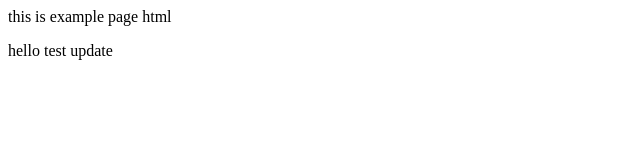
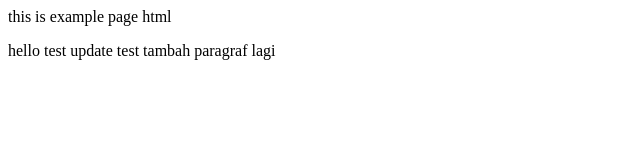
Before and after one commit to doko89/example-html, a plain HTML site: page index.html in a window 1280 px wide. Shown: the whole page, without its empty margins (0-640 px from the left). Drawn offline with Linux system fonts and the light colour scheme.

Commit message:
tambah paragraf

```diff
--- a/index.html
+++ b/index.html
@@ -6,6 +6,7 @@
 <p>this is example page html <p>
 hello test update
 
+test tambah paragraf lagi
 </body>
 
 </html>
```
